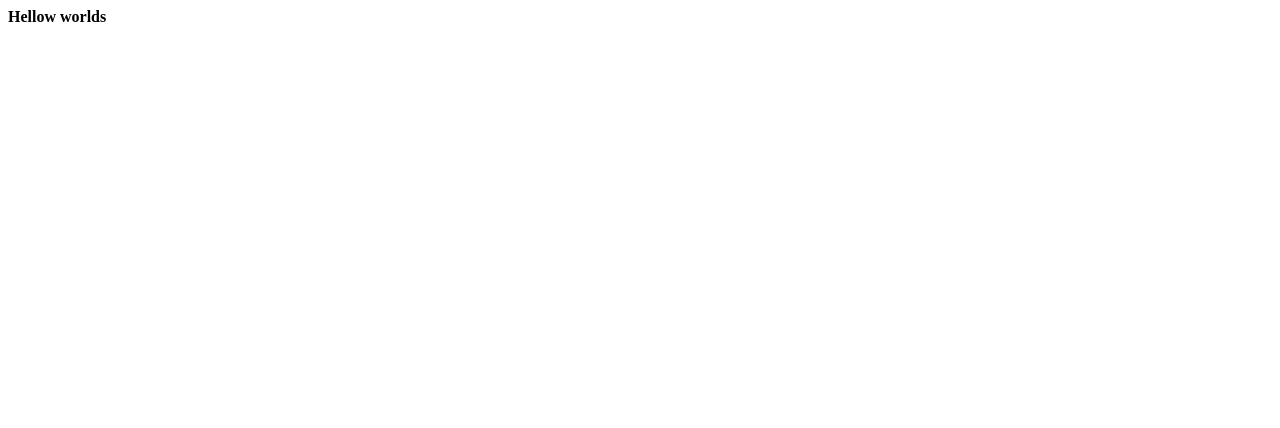
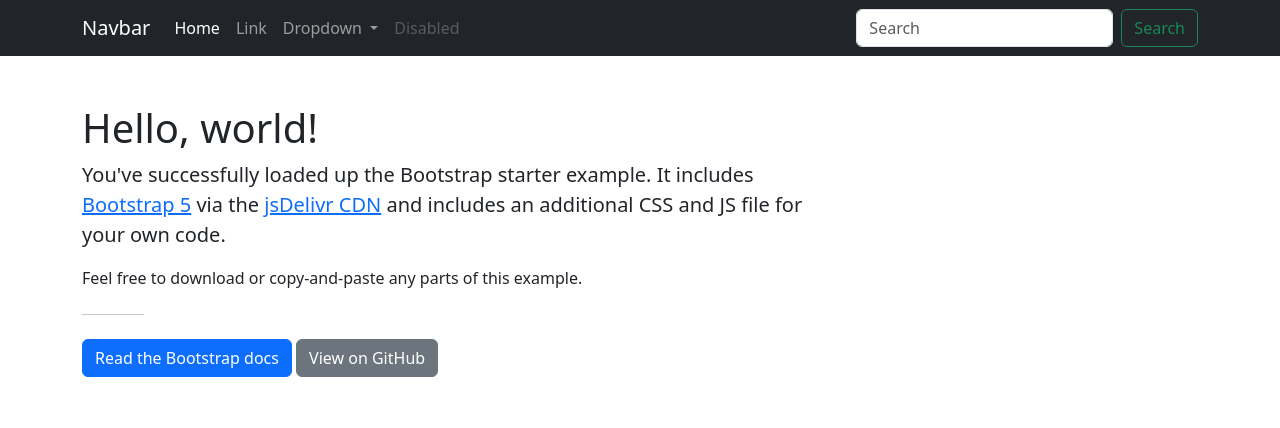
Before and after one commit to drawing-mountains/drawing-mountains.github.io, a plain HTML site: page ativu/index.html in a window 1280 px wide. Drawn offline with nearby package versions, Linux system fonts and the light colour scheme.

Commit message:
Update index.html

```diff
--- a/ativu/index.html
+++ b/ativu/index.html
@@ -1 +1,64 @@
-<strong>Hellow worlds</strong>
+<!doctype html>
+<html lang="en">
+  <head>
+    <meta charset="utf-8">
+    <meta name="viewport" content="width=device-width, initial-scale=1">
+    <title>Bootstrap demo</title>
+    <link href="https://cdn.jsdelivr.net/npm/bootstrap@5.3.0/dist/css/bootstrap.min.css" rel="stylesheet" integrity="sha384-9ndCyUaIbzAi2FUVXJi0CjmCapSmO7SnpJef0486qhLnuZ2cdeRhO02iuK6FUUVM" crossorigin="anonymous">
+    <link rel="stylesheet" href="styles.css">
+  </head>
+  <body>
+    <nav class="navbar navbar-expand-lg navbar-dark bg-dark">
+      <div class="container">
+        <a class="navbar-brand" href="#">Navbar</a>
+        <button class="navbar-toggler" type="button" data-bs-toggle="collapse" data-bs-target="#navbarSupportedContent" aria-controls="navbarSupportedContent" aria-expanded="false" aria-label="Toggle navigation">
+          <span class="navbar-toggler-icon"></span>
+        </button>
+        <div class="collapse navbar-collapse" id="navbarSupportedContent">
+          <ul class="navbar-nav me-auto mb-2 mb-lg-0">
+            <li class="nav-item">
+              <a class="nav-link active" aria-current="page" href="#">Home</a>
+            </li>
+            <li class="nav-item">
+              <a class="nav-link" href="#">Link</a>
+            </li>
+            <li class="nav-item dropdown">
+              <a class="nav-link dropdown-toggle" href="#" id="navbarDropdown" role="button" data-bs-toggle="dropdown" aria-expanded="false">
+                Dropdown
+              </a>
+              <ul class="dropdown-menu" aria-labelledby="navbarDropdown">
+                <li><a class="dropdown-item" href="#">Action</a></li>
+                <li><a class="dropdown-item" href="#">Another action</a></li>
+                <li><hr class="dropdown-divider"></li>
+                <li><a class="dropdown-item" href="#">Something else here</a></li>
+              </ul>
+            </li>
+            <li class="nav-item">
+              <a class="nav-link disabled">Disabled</a>
+            </li>
+          </ul>
+          <form class="d-flex" role="search">
+            <input class="form-control me-2" type="search" placeholder="Search" aria-label="Search">
+            <button class="btn btn-outline-success" type="submit">Search</button>
+          </form>
+        </div>
+      </div>
+    </nav>
+
+    <div class="container my-5">
+      <h1>Hello, world!</h1>
+      <div class="col-lg-8 px-0">
+        <p class="fs-5">You've successfully loaded up the Bootstrap starter example. It includes <a href="https://getbootstrap.com/">Bootstrap 5</a> via the <a href="https://www.jsdelivr.com/package/npm/bootstrap">jsDelivr CDN</a> and includes an additional CSS and JS file for your own code.</p>
+        <p>Feel free to download or copy-and-paste any parts of this example.</p>
+
+        <hr class="col-1 my-4">
+
+        <a href="https://getbootstrap.com" class="btn btn-primary">Read the Bootstrap docs</a>
+        <a href="https://github.com/twbs/examples" class="btn btn-secondary">View on GitHub</a>
+      </div>
+    </div>
+
+    <script src="https://cdn.jsdelivr.net/npm/bootstrap@5.3.0/dist/js/bootstrap.bundle.min.js" integrity="sha384-geWF76RCwLtnZ8qwWowPQNguL3RmwHVBC9FhGdlKrxdiJJigb/j/68SIy3Te4Bkz" crossorigin="anonymous"></script>
+    <script src="main.js"></script>
+  </body>
+</html>
```
